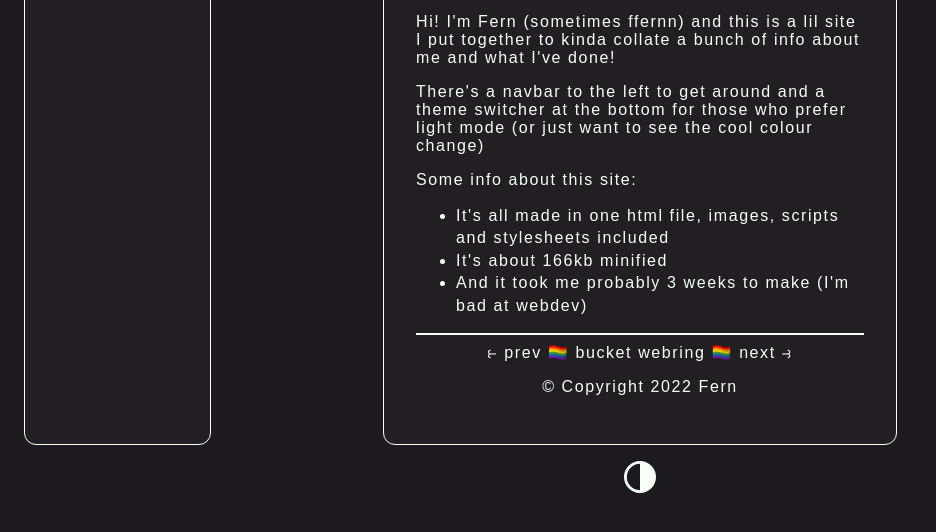
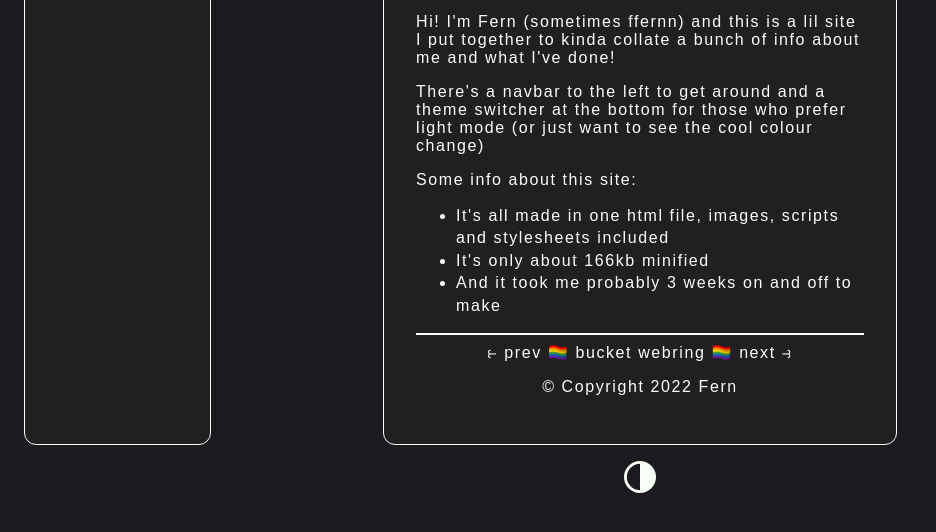
Before and after one commit to ffernn-dev/ffernn-dev.github.io, a plain HTML site: page indexWorking.html in a window 1280 px wide. Shown: the part 414-946 px from the top of the page, without its empty margins (0-936 px from the left). Drawn offline with Linux system fonts and the light colour scheme.

Commit message:
Update indexWorking.html
Former-commit-id: 2b3494ba383589663c8e719bd31931c4674b082d

```diff
--- a/indexWorking.html
+++ b/indexWorking.html
@@ -336,8 +336,8 @@
 						<p>Some info about this site:</p>
 						<ul id="siteinfo">
 							<li>It's all made in one html file, images, scripts and stylesheets included</li>
-							<li>It's about 166kb minified</li>
-							<li>And it took me probably 3 weeks to make (I'm bad at webdev)</li>
+							<li>It's only about 166kb minified</li>
+							<li>And it took me probably 3 weeks on and off to make</li>
 						</ul>
 					</div>
 					<div id="socials">
```
